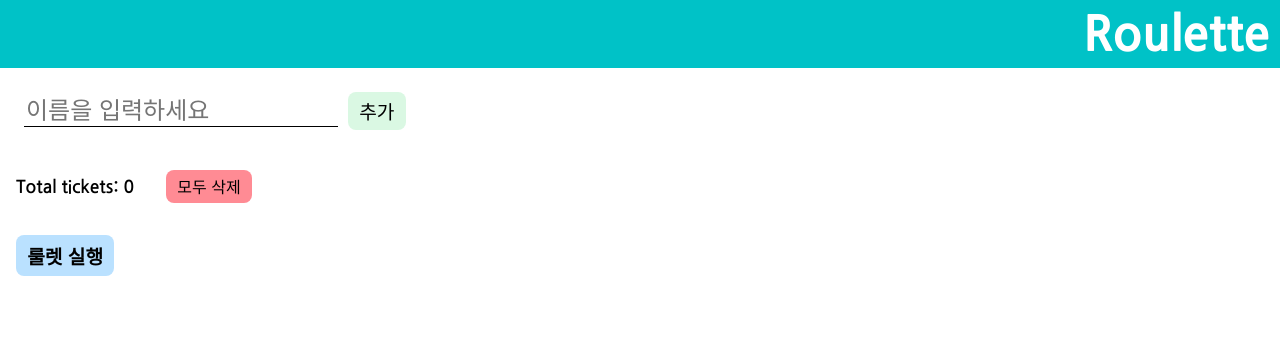
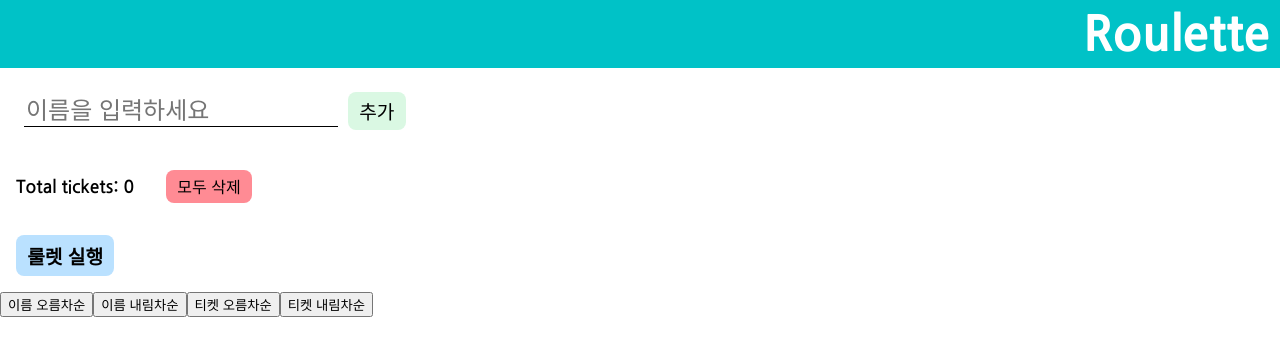
Before and after one commit to JaeHyunLee123/raffle-app, a React (Create React App) app: page / in a window 1280 px wide. Shown: the top 356 px of the page. Built offline with nearby package versions, Linux system fonts and the light colour scheme.

Commit message:
feat: add sorting buttons

```diff
--- a/src/App.tsx
+++ b/src/App.tsx
@@ -4,6 +4,7 @@ import {
   selectRaffle,
   deleteAll,
   selectTotalTickets,
+  sort,
 } from "./features/raffle/raffleSlice";
 import { useAppDispatch, useAppSelector } from "./app/hooks";
 import Raffle from "./features/raffle/Raffle";
@@ -93,6 +94,36 @@ function App() {
         <DeleteAllBtn onClick={onDeleteAll}>모두 삭제</DeleteAllBtn>
       </div>
       <Roulette />
+      <div>
+        <button
+          onClick={() => {
+            dispatch(sort({ sortBy: "name", isAsc: true }));
+          }}
+        >
+          이름 오름차순
+        </button>
+        <button
+          onClick={() => {
+            dispatch(sort({ sortBy: "name", isAsc: false }));
+          }}
+        >
+          이름 내림차순
+        </button>
+        <button
+          onClick={() => {
+            dispatch(sort({ sortBy: "ticket", isAsc: true }));
+          }}
+        >
+          티켓 오름차순
+        </button>
+        <button
+          onClick={() => {
+            dispatch(sort({ sortBy: "ticket", isAsc: false }));
+          }}
+        >
+          티켓 내림차순
+        </button>
+      </div>
       <ul>
         {raffleList.map((raffle) => (
           <Raffle raffle={raffle} key={raffle.id} />
--- a/src/features/raffle/raffleSlice.ts
+++ b/src/features/raffle/raffleSlice.ts
@@ -131,6 +131,7 @@ export const {
   increasement,
   decreasement,
   deleteAll,
+  sort,
 } = raffleSlice.actions;
 
 export const selectRaffle = (state: RootState) => state.raffles.list;
```
